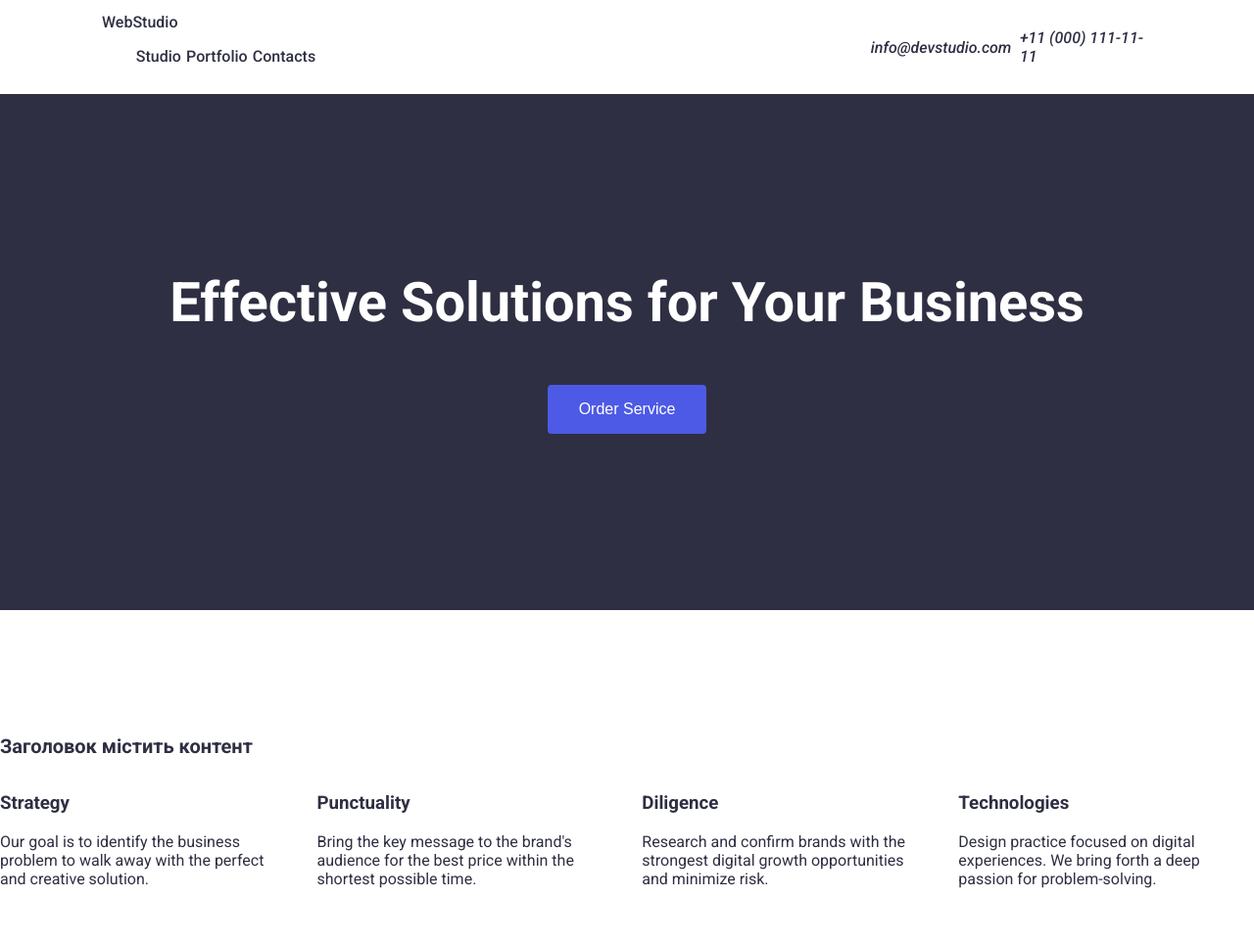
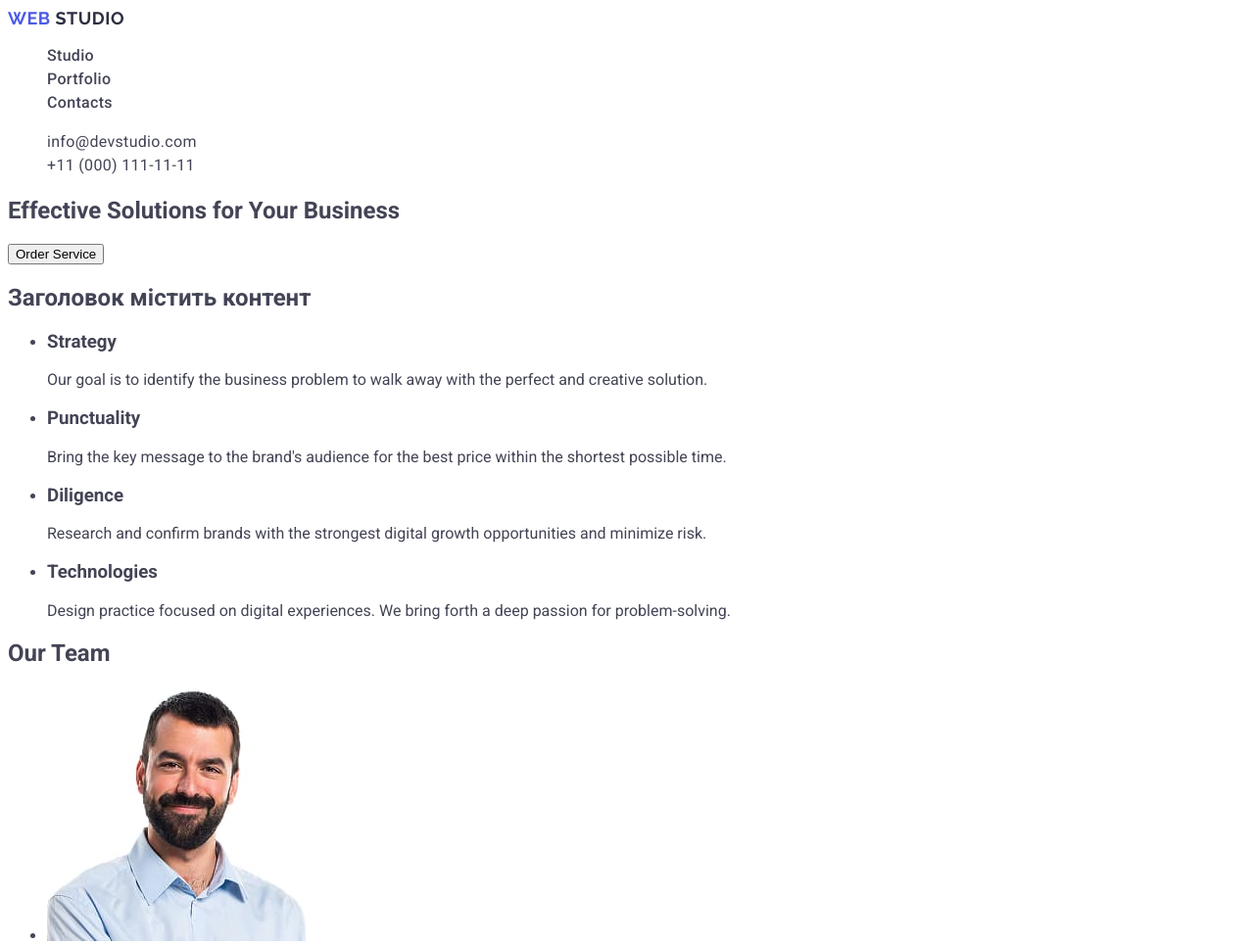
Before and after one commit to IvonLagta/goit-markup-hw-02, a plain HTML site: page index.html in a window 1280 px wide. Shown: the top 964 px of the page at 98% size. Drawn offline with Linux system fonts and the light colour scheme.

Commit message:
Add files via upload

```diff
--- a/css/styles.css
+++ b/css/styles.css
@@ -1,77 +1,50 @@
 body {
-            margin: 0;
-            font-family: 'Roboto', sans-serif;
-            color: #2E2F42;
-            text-decoration: none;
+    font-family: "roboto", sans-serif;
     font-size: 16px;
+    color: #434455;
+    background-color: #FFFFFF;
 }
-        header {
-            display: flex;
-            justify-content: space-between;
-            padding: 13px 8.125%;
-            align-items: center;
-            margin: 0;
+.logo {
+    font-family: "raleway", sans-serif;
+    font-weight: 700;
+    font-size: 18px;
+    line-height: 1.17;
+    letter-spacing: 0.03em;
+    text-transform: uppercase;
+    color: #4d5ae5;
 }
-        header a {
-            font-size: 16px;
-            display: inline-flex;
-            font-weight: 500;
-            text-decoration: none;
-            color: #2E2F42;
+.logo-dark {
+    color: #2e2f42;
 }
-        ul {
-            display: flex;
-            align-items: center;
-            justify-content: center;
-            gap: 3%;
-        }
-        ul li {
+header li {
     list-style: none;
 }
-        header address {
+.nav-button {
+    font-weight: 500;
     font-size: 16px;
+    line-height: 1.5;
+    letter-spacing: 0.02em;}
+.nav-button:hover {
+    color: #404bbf;
+}
+.nav-button:focus {
+    color: #404bbf;
+}
+.address {
+    font-style: normal;
+    font-weight: 400;
+    font-size: 16px;
+    line-height: 1.5;
+    letter-spacing: 0.02em;
     color: #434455;
 }
-        main section h1 {
-            margin: 0;
-            font-size: 56px;
-            font-weight: 700;
-            color: #FFFFFF;
-            line-height: 1.2;
+.address a:hover {
+    color: #404bbf;
 }
-        main section button {
-            margin-top: 50px;
-            padding: 16px 32px;
-            font-size: 16px;
-            color: #FFFFFF;
-            background-color: #4D5AE5;
-            border: none;
-            border-radius: 4px;
-            cursor: pointer;
+.address a:focus {
+    color: #404bbf;
 }
-        main h2{
-            font-size: 20px;
-            font-weight: 700;
+a {
+    text-decoration: none;
+    color: inherit;
 }
-        .Portfolio {
-            background-color: #F4F4FD;
-            padding: 80px 0;
-        }
-        .Portfolio ul li {
-            border-radius: 4px;
-            box-shadow: 4px 5px 10px gray;
-            background-color: white;
-        }
-        footer {
-            background-color: #2E2F42;
-            color: #FFFFFF;
-            padding: 60px 8.125% 50px;
-            line-height: 6px;
-        }
-        footer h2 {
-            color: #4D5AE5;
-            font-family: 'raleway', sans-serif;
-            font-weight: bold;
-            word-spacing: -5px;
-            line-height: 40px;
-        }
--- a/index.html
+++ b/index.html
@@ -14,15 +14,20 @@
 </head>
 <body>
     <header>
-        <nav>
-            <a href="./index.html">WebStudio</a>
+        <nav class="navigation" >
+            <a href="./index.html" class="logo">
+                Web
+                <span class="logo-dark">
+                    Studio
+                </span>
+            </a>
             <ul>
-                <li><a href="">Studio</a></li>
-                <li><a href="">Portfolio</a></li>
-                <li><a href="">Contacts</a></li>
+                <li><a href="./index.html" class="nav-button">Studio</a></li>
+                <li><a href="" class="nav-button">Portfolio</a></li>
+                <li><a href="" class="nav-button">Contacts</a></li>
             </ul>
         </nav>
-        <address>
+        <address class="address">
             <ul>
                 <li>
                     <a href="mailto:info@devstudio.com">
@@ -38,7 +43,7 @@
         </address>
     </header>
     <main>
-        <section style="padding: 180px 0; text-align: center; background-color:#2E2F42; font-size: 18px;">
+        <section class="order">
             <h1>
                 Effective Solutions for Your Business
             </h1>
@@ -46,9 +51,9 @@
                 Order Service
             </button>
         </section>
-        <section style="padding: 110px 0px;">
+        <section class="About us">
             <h2>Заголовок містить контент</h2>
-            <ul style="display: flex; gap: 2.5%;  margin: 0 auto; padding: 0;">
+            <ul>
                 <li>
                     <h3>Strategy</h3>
                     <p>Our goal is to identify the business problem to walk away with the perfect and creative solution.</p>
@@ -68,8 +73,8 @@
             </ul>
         </section>
         <section class="Portfolio">
-            <h2 style="font-size: 36px; text-align: center;">Our Team</h2>
-            <ul style="padding:50px; text-align: center;">
+            <h2>Our Team</h2>
+            <ul>
                 <li>
                     <img src="./images/img.jpg" alt="Bearded Man 1" width="264">
                     <h3>Mark Guerrero</h3>
@@ -94,7 +99,7 @@
         </section>
     </main>
     <footer>
-        <a href="./index.html">WebStudio</a>
+        <a href="./index.html" class="logo-bright">WebStudio</a>
         <p>Increase the flow of customers and sales for your business with digital marketing & growth solutions.</P>
     </footer>
 </body>
```
Lines whose indentation alone changed are shown as unchanged.
